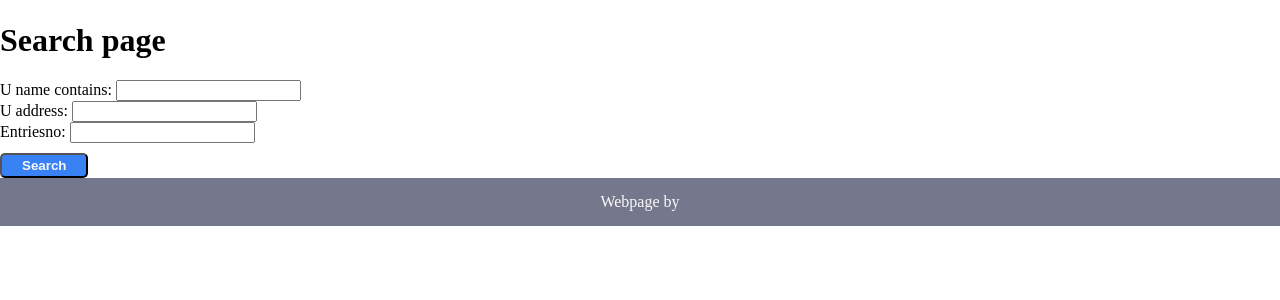
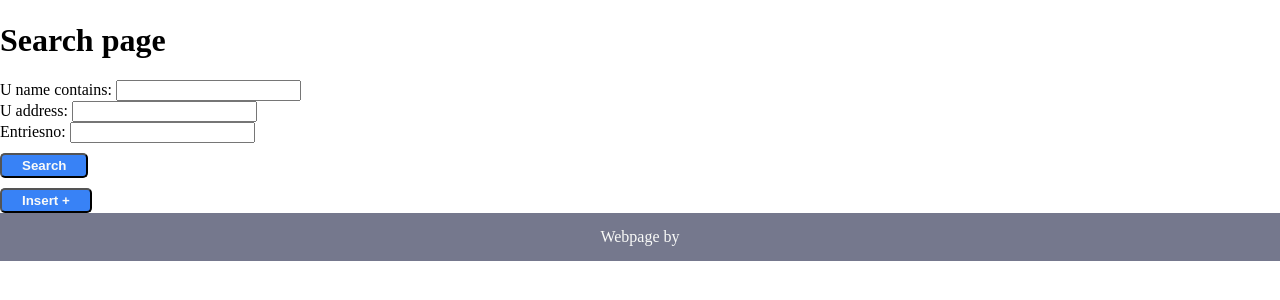
Before and after one commit to iKeiNagai/Django, a Django app: page /User/ in a window 1280 px wide. Shown: the part 99-399 px from the top of the page. Run offline with Django 5.2, Linux system fonts and the light colour scheme; data that the repository does not hold is empty.

Commit message:
insert button

```diff
--- a/dbproject/app/templates/competitions.html
+++ b/dbproject/app/templates/competitions.html
@@ -16,7 +16,9 @@
 <div>
     <button><h3><a href="{% url 'randcomp' %}"> Random competition</a></h3></button>
 </div>
-
+<div>
+    <button>Insert +</button>
+</div>
 <div>
     <table>
         {% for competition in competitions %}
--- a/dbproject/app/templates/organizers.html
+++ b/dbproject/app/templates/organizers.html
@@ -11,6 +11,9 @@
         <button type="submit"> Search </button>
     </form>
 
+</div>
+<div>
+    <button>Insert +</button>
 </div>
 <div>
     <table>
--- a/dbproject/app/templates/user.html
+++ b/dbproject/app/templates/user.html
@@ -12,7 +12,9 @@
     </form>
 
 </div>
-
+<div>
+    <button>Insert +</button>
+</div>
 <div>
     <table>
 
```
